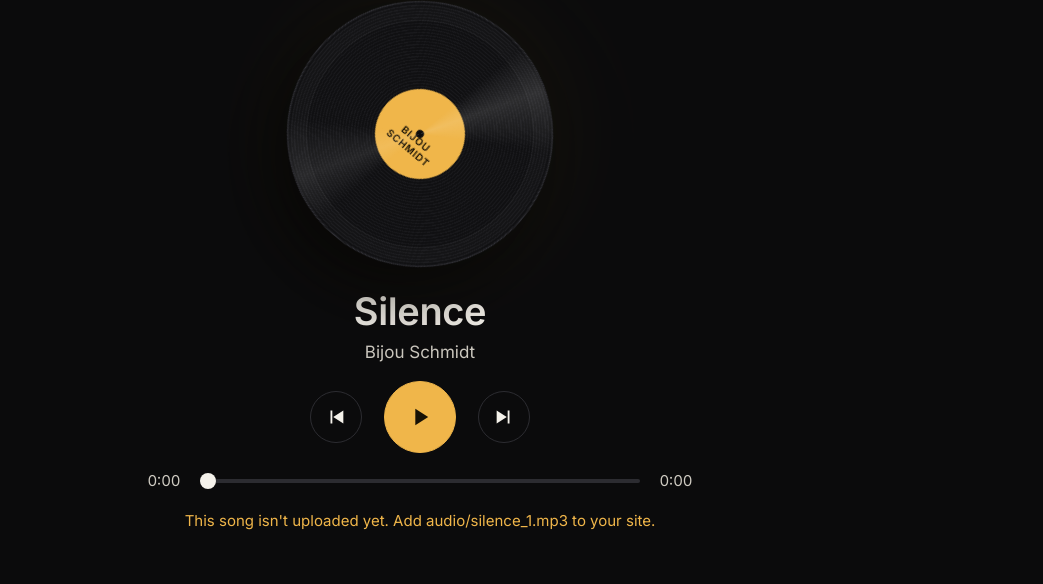
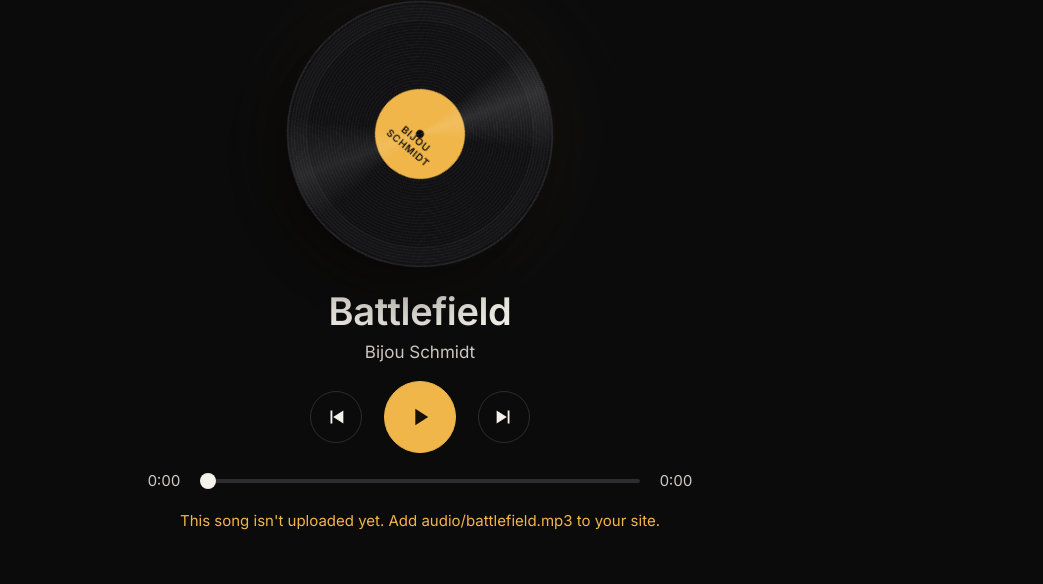
Before and after one commit to bijouinvests/bijouschmidt, a plain HTML site: page index.html in a window 1280 px wide. Shown: the part 216-800 px from the top of the page, without its empty margins (220-1263 px from the left). Drawn offline with Linux system fonts and the light colour scheme.

Commit message:
Add 'Battlefield' track to audio tracks list

```diff
--- a/index.html
+++ b/index.html
@@ -285,6 +285,7 @@ const SITE = {
 
 /* Put MP3 files in an "audio" folder next to this file. */
 const TRACKS = [
+  { title: "Battlefield", file: "audio/battlefield.mp3" },
   { title: "Silence",   file: "audio/silence_1.mp3" },
   { title: "From The Dust",   file: "audio/from the dust.mp3" },
   { title: "Retrograde", file: "audio/retrograde.mp3" },
```
